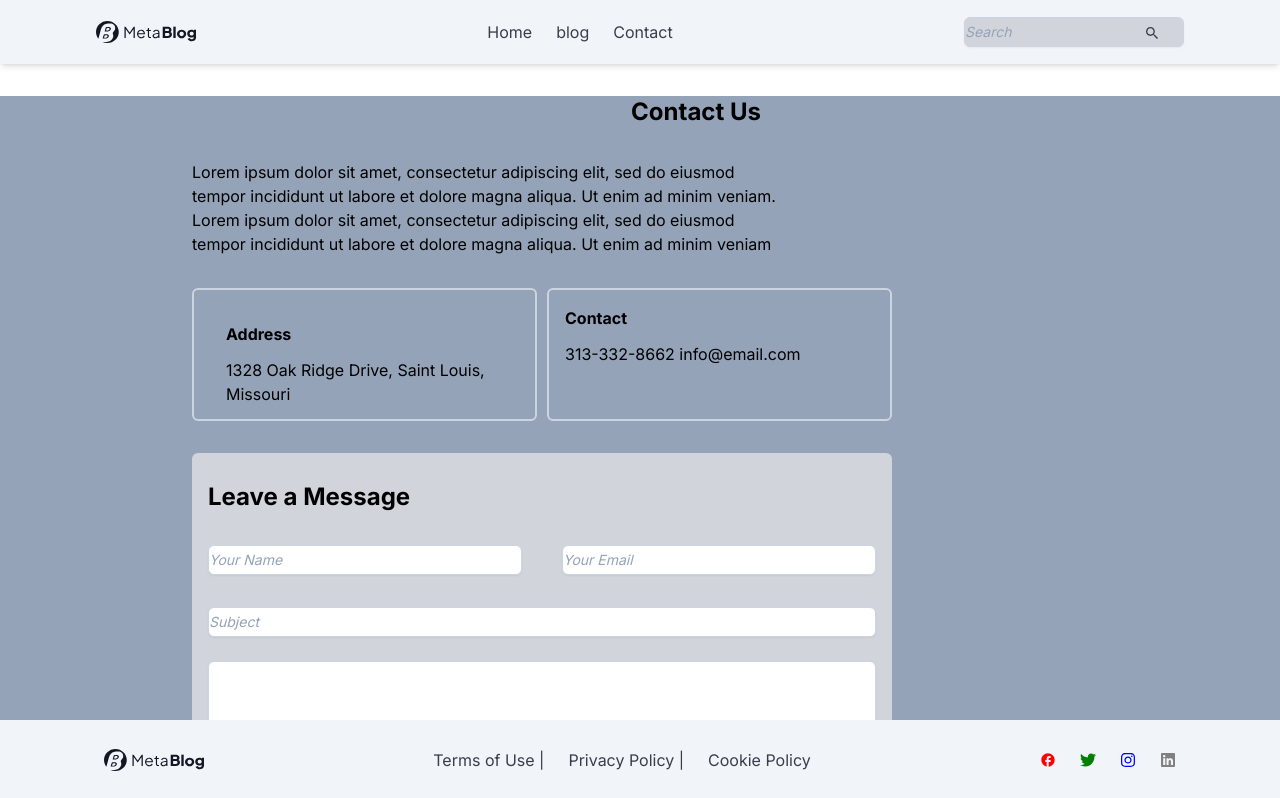
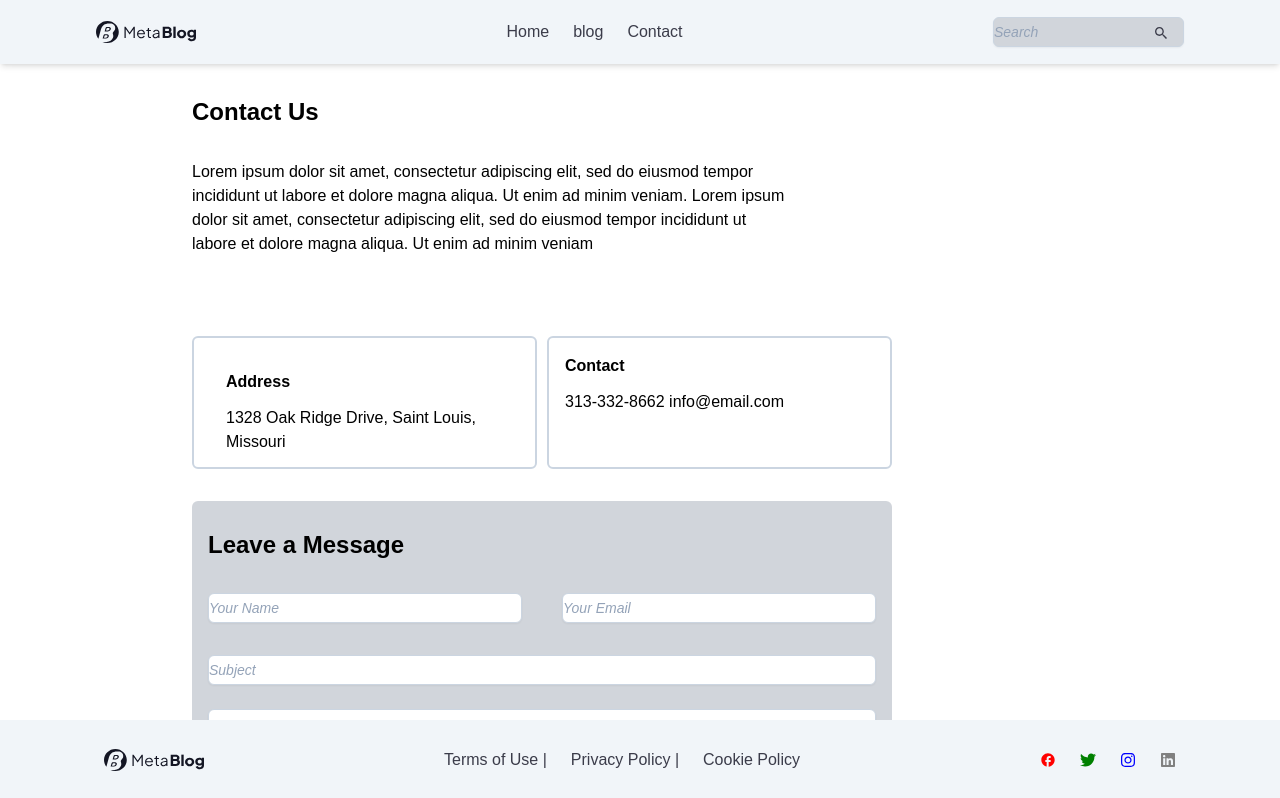
Before and after one commit to Munkhgerelpurvee/blogApp, a Next.js app in the folder blogapp/: page /contactUs in a window 1280 px wide. Shown: the top 798 px of the page. Built offline with nearby package versions, Linux system fonts and the light colour scheme.

Commit message:
Did Trending component again.

```diff
--- a/blogapp/src/app/blogs/page.js
+++ b/blogapp/src/app/blogs/page.js
@@ -5,6 +5,7 @@ import Navbar from "../../components/Navbar";
 import Footer from "../../components/Footer";
 import Image from "next/image";
 import { Container } from "../../components/Container";
+import Date from "../../components/Date";
 
 const pageSize = 6;
 export default function BlogPage() {
@@ -40,12 +41,12 @@ export default function BlogPage() {
 
       <Container>
         <div className="w-full px-4 h-fit">
-          <div className="flex flex-col items-center justify-center w-full gap-y-20 h-fit">
-            <h1 className="p-4 mx-24 mt-24 text-2xl font-bold">
+          <div className="flex flex-col justify-center w-full gap-y-10 h-fit">
+            <h1 className="px-4 mx-24 mt-24 text-2xl font-bold">
               All blog post
             </h1>
 
-            <div className="grid items-center gap-4 md:grid-cols-2 lg:grid-cols-3">
+            <div className="grid  mx-24  items-center gap-4 md:grid-cols-2 lg:grid-cols-3">
               {/* {
         art.map((item, index) => (
           <div key={index}>{item.title}</div>
@@ -72,13 +73,14 @@ export default function BlogPage() {
                       </Link>
 
                       <div className="flex gap-2 items-center mt-4 text-[#fff]">
+
                         <Image
                           src={el.user.profile_image_90}
                           width={30}
                           height={50}
                         />
-                        <div>{el.user.name}</div>
-                        <div>{el.published_at}</div>
+                        <div className="text-[10px]">{el.user.name}</div>
+                        <Date  className = " flex text-[5px]" dateString={el.published_at}/>
                       </div>
                     </div>
                   </Link>
--- a/blogapp/src/app/contactUs/page.js
+++ b/blogapp/src/app/contactUs/page.js
@@ -10,12 +10,12 @@ export default function Page() {
       <Navbar />
 
       <Container>
-        <main className="my-24 gap-8 md:min-w-[1200px] mx-24">
+        <main className="my-24 gap-8 md:min-w-[800px] mx-24">
           <div>
-            <h1 className="my-8 mt-3 text-2xl font-bold mb-8 flex justify-center mx-24 md:max-w-[1200px]">
+            <h1 className="my-8 text-2xl font-bold flex mx-24 md:max-w-[800px]">
               Contact Us
             </h1>
-            <p className="mb-8 mx-24  w-[600px] md:max-w-[1200px]">
+            <p className="mx-24 w-[600px] md:max-w-[1200px] md:min-h-44 ">
               Lorem ipsum dolor sit amet, consectetur adipiscing elit, sed do
               eiusmod tempor incididunt ut labore et dolore magna aliqua. Ut
               enim ad minim veniam. Lorem ipsum dolor sit amet, consectetur
--- a/blogapp/src/app/globals.css
+++ b/blogapp/src/app/globals.css
@@ -1,3 +1,10 @@
 @tailwind base;
 @tailwind components;
 @tailwind utilities;
+
+* {
+    box-sizing: border-box;
+    margin: 0;
+    font-family: "Work Sans", sans-serif;
+
+}
--- a/blogapp/src/app/page.js
+++ b/blogapp/src/app/page.js
@@ -9,6 +9,7 @@ import { Trending } from "../components/Trending"
 import { Carousel} from "../components/Carousel"
 import { Mybutton } from "../components/MyButton";
 import {Comment} from "../components/Comment";
+<link href="https://fonts.googleapis.com/css2?family=Work+Sans:ital,wght@0,100..900;1,100..900&display=swap" rel="stylesheet"></link>
 
 
 
--- a/blogapp/src/components/Container.js
+++ b/blogapp/src/components/Container.js
@@ -1,7 +1,7 @@
 export const Container = ({ children }) => {
   return (
-    <div className="w-screen bg-slate-400">
-      <div className="w-full h-full m-auto Lg:max-w-screen-xl">{children}</div>
+    <div className="w-screen">
+      <div className="w-full h-full m-auto Lg:max-w-screen-lg">{children}</div>
     </div>
   );
 };
--- a/blogapp/src/components/Navbar.js
+++ b/blogapp/src/components/Navbar.js
@@ -28,14 +28,14 @@ export default function Navbar() {
         </div>
 
         <div className="hidden mx-24 lg:block">
-          <label class="relative flex imens-center">
+          <label class="relative flex imens-center justify-between">
             <input
               class="placeholder:italic placeholder:text-slate-400 block bg-[#D1D5DB] w-full border border-slate-300 rounded-md py-1 pr-2 shadow-sm sm:text-sm"
               placeholder="Search"
               type="text"
               name="search"
             />
-            <div className="absolute pt-2 pl-[180px]">
+            <div className="absolute pt-2 pl-[160px]">
               <IoMdSearch />
             </div>
           </label>
--- a/blogapp/src/components/Trending.js
+++ b/blogapp/src/components/Trending.js
@@ -14,7 +14,7 @@ export const Trending = () => {
   useEffect(() => {
     setLoading(true);
 
-    fetch(`https://dev.to/api/articles?page=1&per_page=4`)
+    fetch(`https://dev.to/api/articles?page=4&per_page=4`)
       .then((resourse) => resourse.json())
       .then((data) => setBlogs(data))
       .catch((error) => console.log(error))
@@ -28,12 +28,12 @@ export const Trending = () => {
 
 
     return (
-      <main className="flex flex-col  mx-24 gap-8  lg:W-[1200px] mb-10 m-auto ">
+      <main className="flex flex-col mx-24 gap-8 md:W-[1200px] m-auto md:flex-col ">
         <h1 className="mt-3 text-2xl font-bold">Trending</h1>
 
 
 
-        <div className="grid w-full h-screen grid-cols-1 gap-4 md:grid-cols-4 ">
+        <div className="grid grid-cols-1 gap-6 w-full md:grid-cols-2 mx-auto lg:grid-cols-4">
 
         {blogs.map((blog) => {
           return (
@@ -61,29 +61,27 @@ export const Trending = () => {
 
     return (
 
-<div>
+<div className=" relative flex flex-col max-w-[273px] min-h-[320px]  justify-end rounded-xl bg-[#141624] bg-opacity-40 object-cover">
 
 
-    <div className="relative" style = {{backgroundColor:"rgba(255, 99, 71, 0.7)"}}>
 
-     <img src={image} alt="image" className="aspect-[2/1] rounded-lg gap-4 object-cover min-h-[450px] min-w-96 -z-20 "
+     <img src={image} alt="image" className="absolute top-0 left-0 max-w-[273px] min-h-[320px] -z-10 rounded-xl"
       />
 
 
 
-     <div className="absolute w-[280px] mx-auto bottom-3 left-8 py-4">
+     <div className="px-8 pb-7 rounded-2xl flex flex-col gap-3">
+         <div className="flex">
+        <div className="bg-blue-700 text-[#fff] leading-7 font-medium px-3 py-1 rounded-lg">{tags[0]}</div>
+         </div>
 
-       <div className="bg-[#4B6BFB] py-1 px-[5px] rounded-md z-50 mb-4 flex">
-        <p className="text-[#fff] font-medium text-md capitalize text-xs">{tags[0]}</p>
-      </div>
 
-       <h3 className="flex flex-wrap text-base font-semibold text-[#fff] z-50">{title}</h3>
+       <h3 className="text-[#fff] leading-7 font-semibold">{title}</h3>
 
 
      </div>
      </div>
 
-</div>
 
 
 
```
Also changed, not shown: blogapp/src/components/Allblog.js (line endings or trailing spaces).
